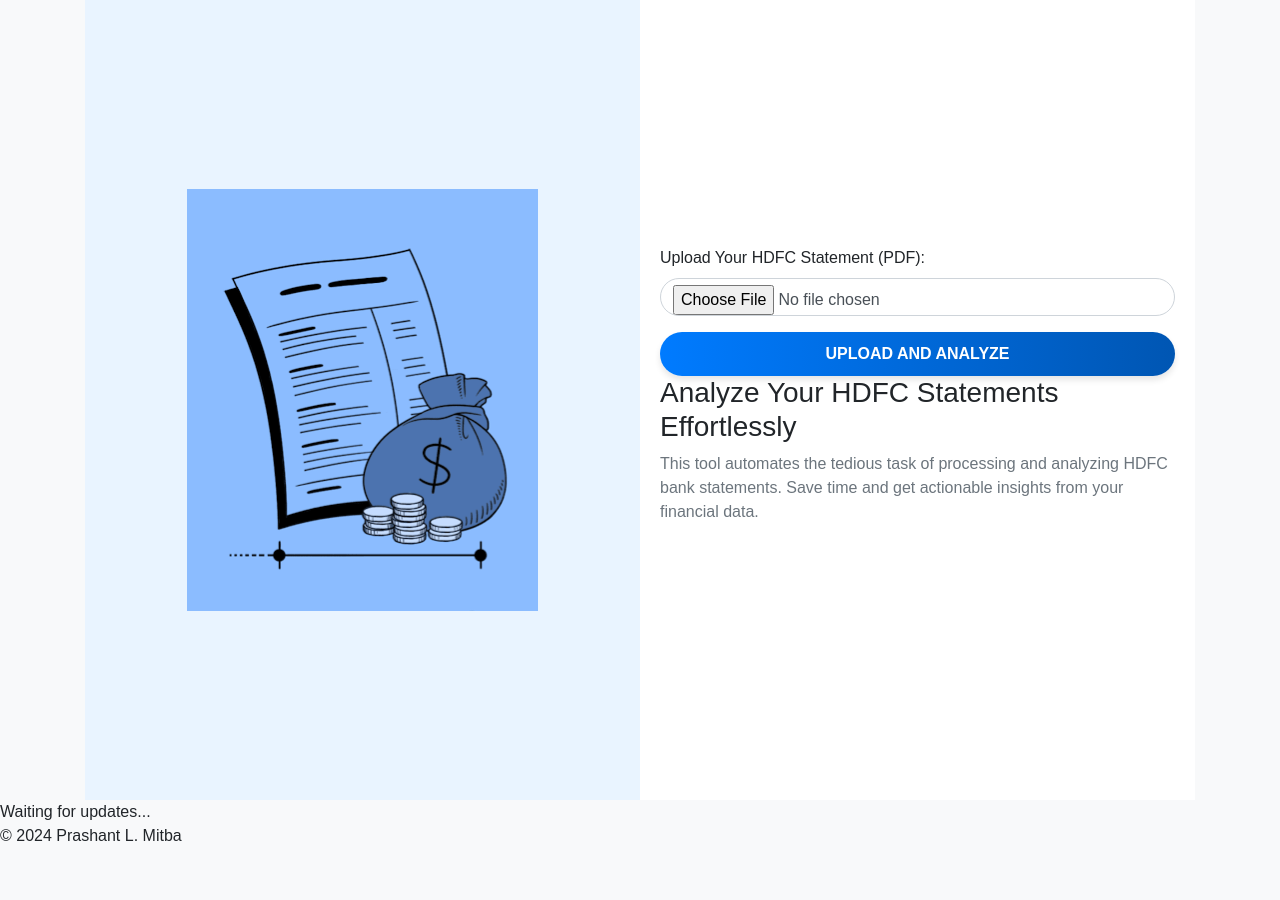
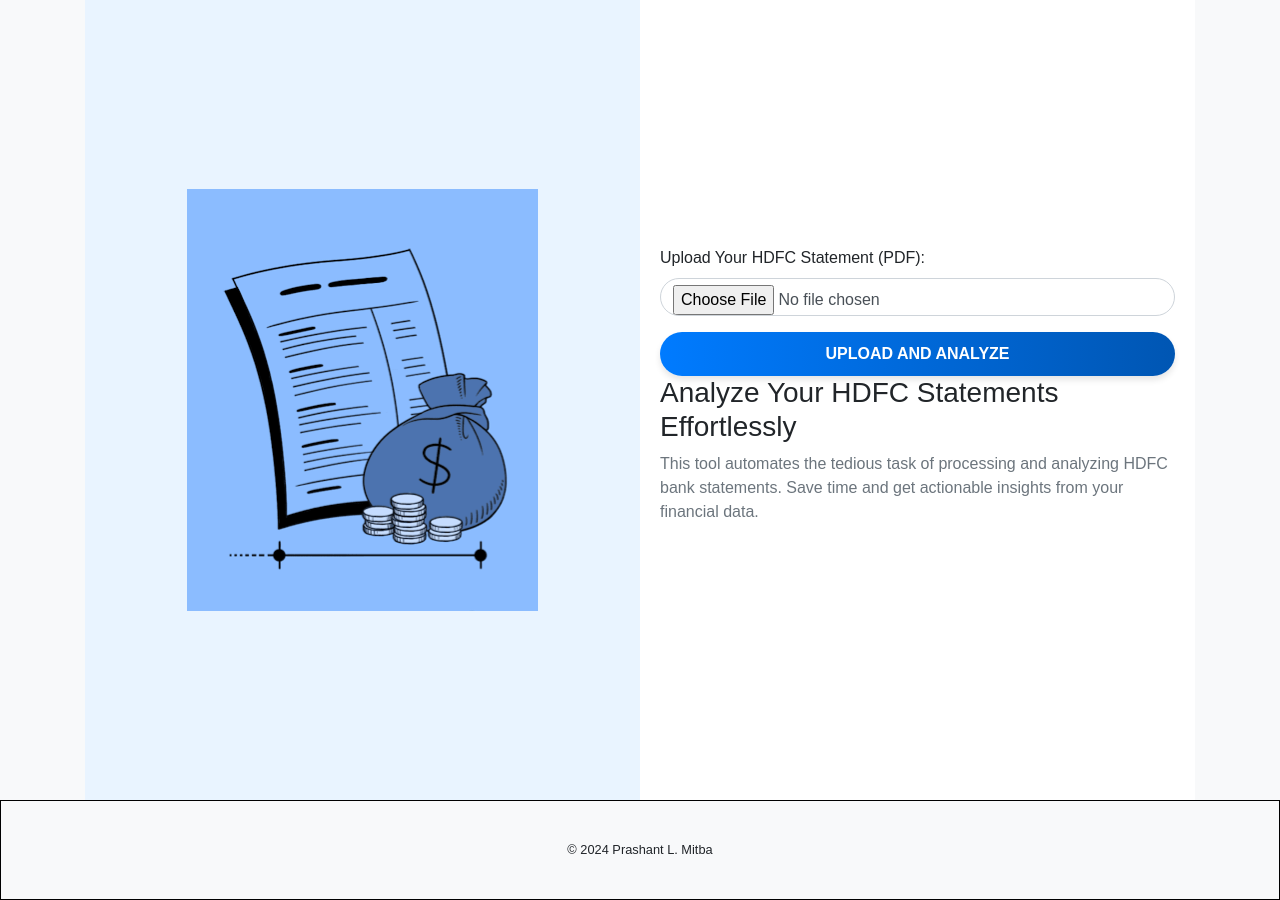
Before and after one commit to mitbapl/SOA2XLS_Turnover, a Flask app: page / in a window 1280 px wide. Before the commit the page ends 841 px from the top, so only its background shows below. Run offline with Flask 3, Linux system fonts and the light colour scheme; some libraries are stand-ins or nearby versions.

Commit message:
Update Index.html

```diff
--- a/templates/Index.html
+++ b/templates/Index.html
@@ -94,10 +94,9 @@
             </div>
         </div>
     </div>
-    <div id="status">Waiting for updates...</div>
-    <footer>
+    <div style="display: flex; justify-content: center; align-items: center; font-size: 0.8rem; height: 100px; border: 1px solid black;">
         © 2024 Prashant L. Mitba
-    </footer>
+    </div>
     <script>
         const socket = io();
 
```
